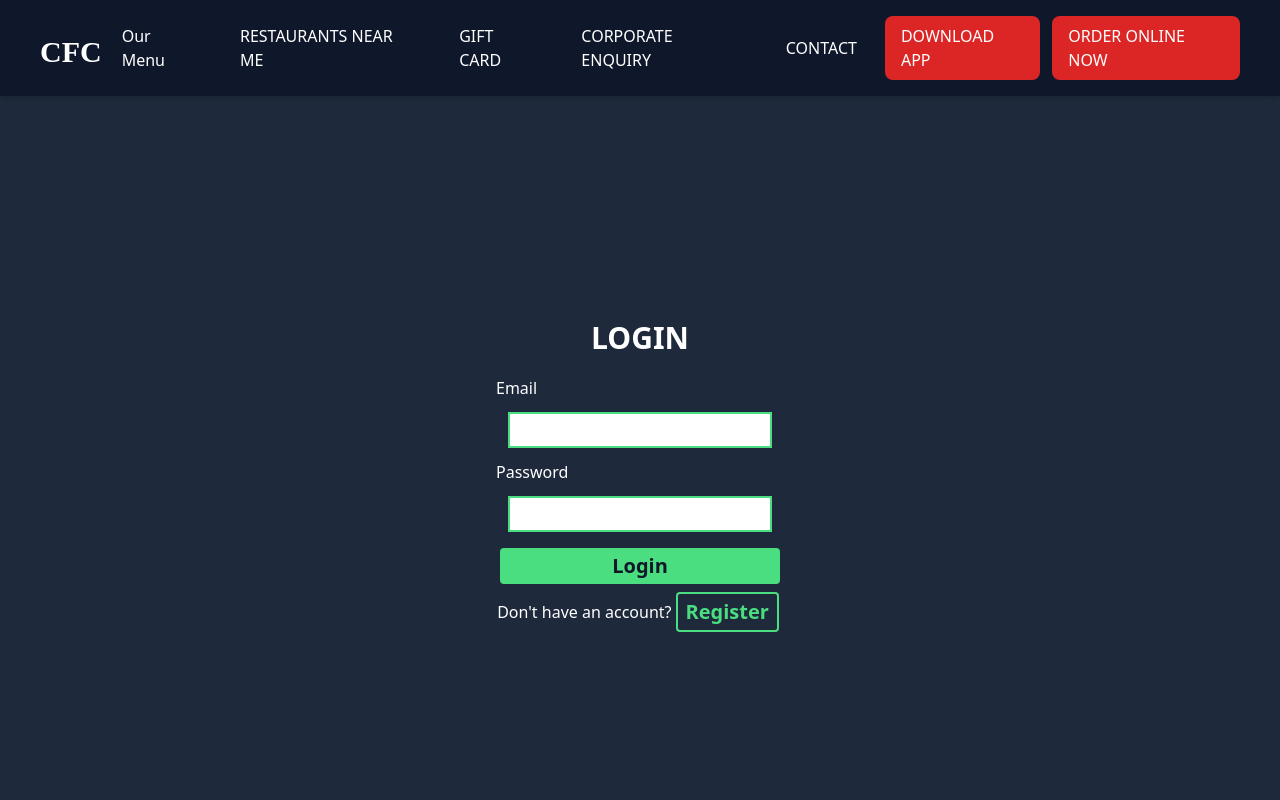
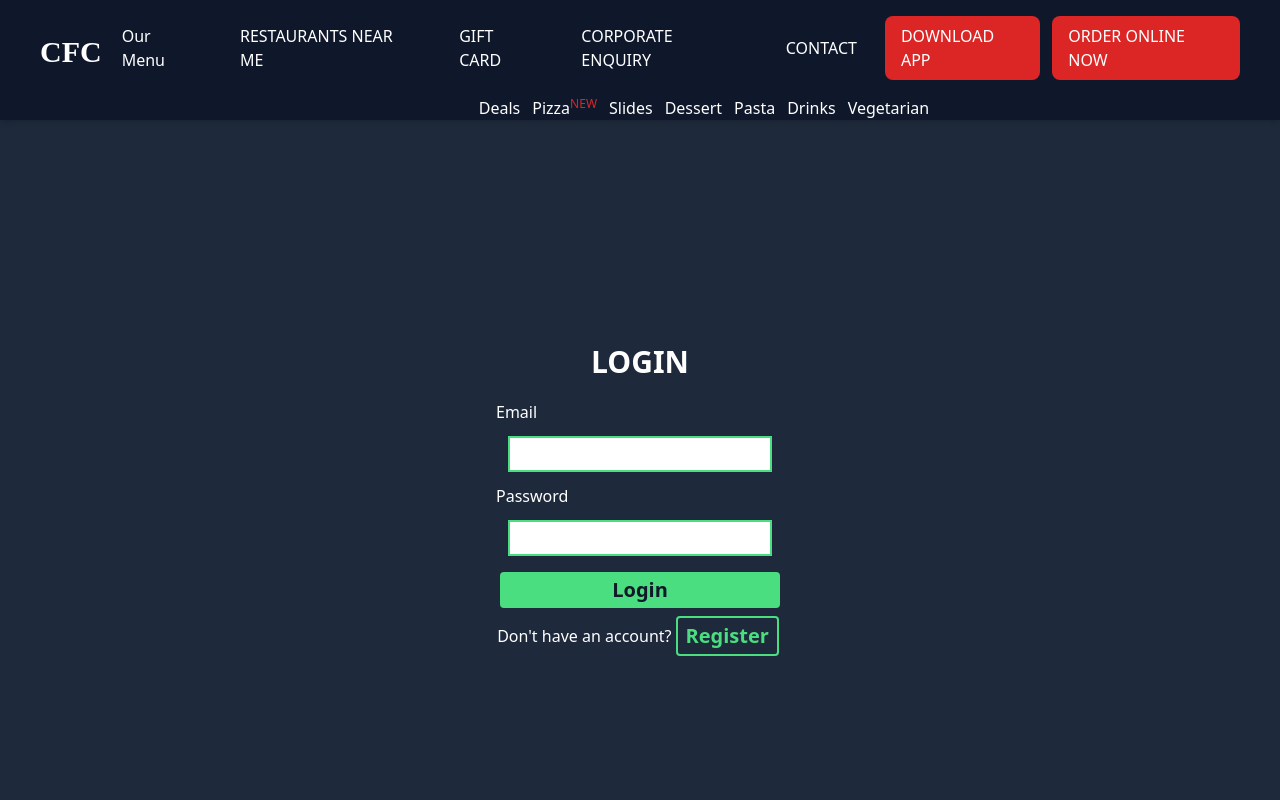
Before and after one commit to Mkumar0802/food_app_client, a React (Create React App) app: page /login in a window 1280 px wide. Shown: the top 800 px of the page. Built offline with nearby package versions, Linux system fonts and the light colour scheme.

Commit message:
aligment fix

```diff
--- a/src/Components/Navbar.js
+++ b/src/Components/Navbar.js
@@ -21,7 +21,7 @@
           <ion-icon name={open ? 'close' : 'menu'}></ion-icon>
         </div>
 
-        <ul className={` text-white md:flex gap-3 md:items-center md:pb-0 pb-12 absolute md:static  md:z-auto z-[-1] left-0 w-3/4 md:w-auto md:pl-0 pl-9 transition-all duration-500 ease-in ${open ? '  left-20 ' : 'top-[-490px]  '}`}>
+        <ul className={` text-white md:flex gap-3 md:items-center md:pb-0 pb-12 absolute md:static  md:z-auto z-[-1] left-0 w-3/4 md:w-auto md:pl-0 pl-9 transition-all duration-500 ease-in ${open ? '  top-20 ' : 'top-[-490px]  '}`}>
 
 
           <li className=" rounded-lg px-4 py-2  ">
@@ -53,7 +53,7 @@
 
         <Outlet />
       </div>
-
+      <Downbar />
     </div>
 
   )
```
